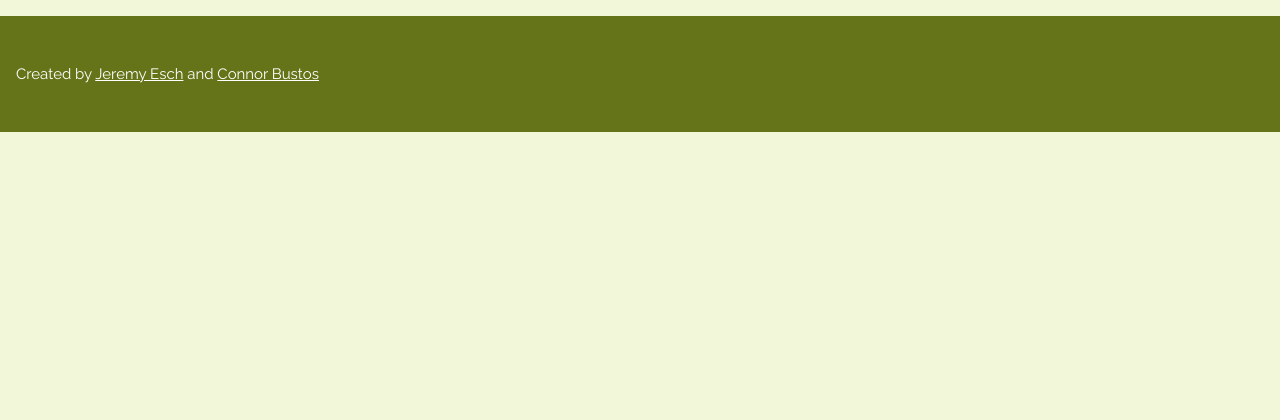
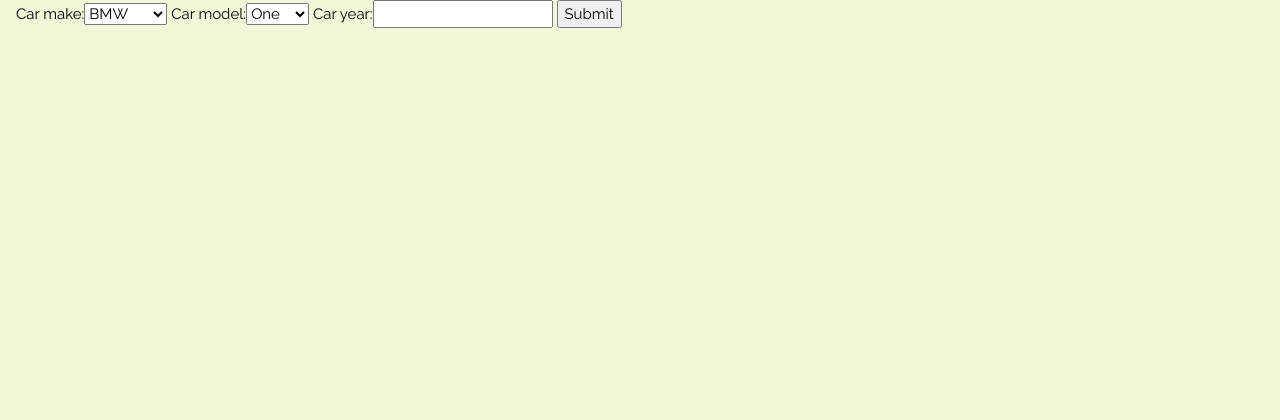
Before and after one commit to Jesch101/Carbon-Footprint, a Django app: page /cf_app/ in a window 1280 px wide. Shown: the part 181-601 px from the top of the page. Run offline with Django 3.2, Linux system fonts and the light colour scheme.

Commit message:
Set up forms.py

```diff
--- /dev/null
+++ b/cf_app/forms.py
@@ -0,0 +1,28 @@
+from django import forms
+from datetime import datetime
+
+# TODO: Populate these dictionaries with api calls (?) for US makes/models/year
+# Ex:
+#   Make: BMW
+#   Mode: 1 Series
+#   Year: 2013
+makes = (
+    ("BMW", "BMW"),
+    ("Toyota", "Toyota"),
+    ("Nissan", "Nissan"),
+    ("Ford", "Ford"),
+    ("Mustang", "Mustang"),
+)
+
+models = (
+    ("1", "One"),
+    ("2", "Two"),
+    ("3", "Three"),
+    ("4", "Four"),
+    ("5", "Five"),
+)
+
+class CarDetailsForm(forms.Form):
+    car_make = forms.ChoiceField(choices=makes)
+    car_model = forms.ChoiceField(choices=models)
+    car_year = forms.DecimalField(max_value=datetime.now().year, min_value=2000)
--- a/cf_app/templates/cf_app/index.html
+++ b/cf_app/templates/cf_app/index.html
@@ -129,8 +129,31 @@
 
         </header>
 
+        <!-- Container for car selection information -->
+        <div class="w3-container">
+            <form method="GET">
+                {{form}}
+                <input type="submit" value="Submit">
+            </form>
+        </div>
+
     </div>
+    <!-- Footer -->
+    <style>
+        html,
+        body {
+            padding: 0;
+            margin: 0;
+            height: 100%;
+        }
 
+        footer {
+            position: absolute;
+            bottom: 0;
+            left: 0;
+            right: 0;
+        }
+    </style>
     <footer class="w3-container w3-theme-d5 w3-padding-32 w3-margin-top">
         <p>Created by <a href="https://github.com/Jesch101">Jeremy Esch</a> and <a
                 href="https://github.com/connorbustos">Connor Bustos</a></p>
--- a/cf_app/views.py
+++ b/cf_app/views.py
@@ -1,6 +1,12 @@
 from django.shortcuts import render
-
-# Create your views here.
+from .forms import CarDetailsForm
 
 def index(request):
-    return render(request, 'cf_app/index.html')
+    context = {}
+    context['form'] = CarDetailsForm()
+    if request.GET:
+        make = request.GET['car_make']
+        model = request.GET['car_model']
+        year = request.GET['car_year']
+        print(f"Make: {make}\nMode: {model}\nYear: {year}")
+    return render(request, 'cf_app/index.html', context)
```
